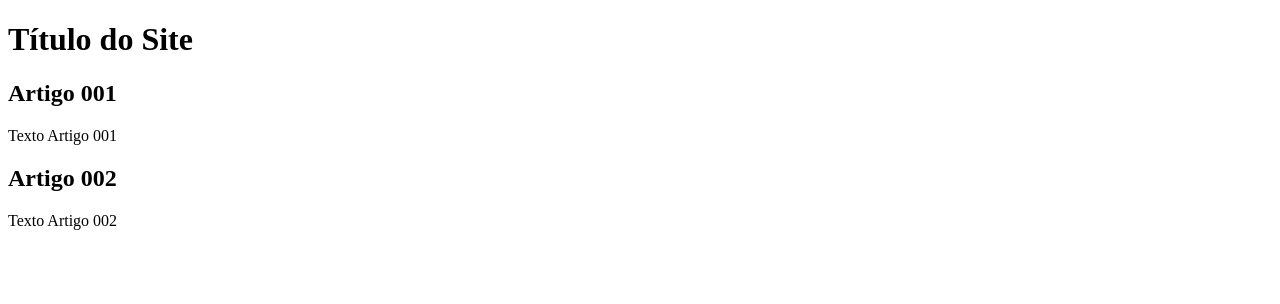
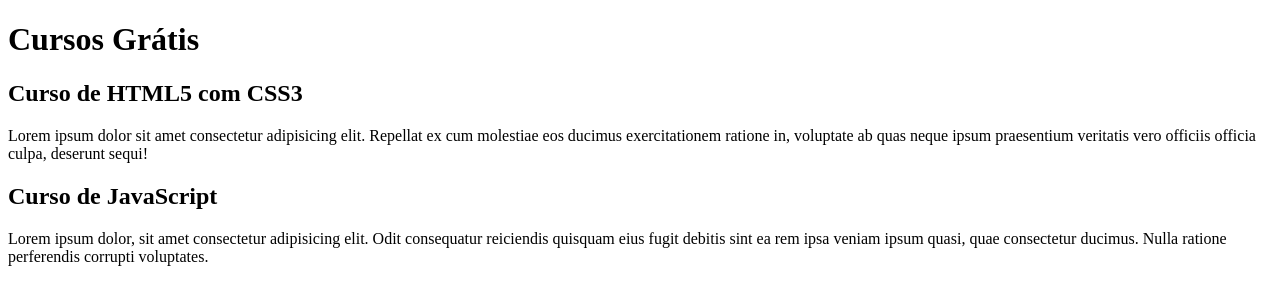
Before and after one commit to Arturmendes/projeto-site, a plain HTML site: page index.html in a window 1280 px wide. Drawn offline with Linux system fonts and the light colour scheme.

Commit message:
Comecei a escrever o conteúdo

```diff
--- a/index.html
+++ b/index.html
@@ -8,15 +8,15 @@
 <body>
     <main>
         <header>
-            <h1>Título do Site</h1>
+            <h1>Cursos Grátis</h1>
         </header>
         <article>
-            <h2>Artigo 001</h2>
-            <p>Texto Artigo 001</p>
+            <h2>Curso de HTML5 com CSS3</h2>
+            <p>Lorem ipsum dolor sit amet consectetur adipisicing elit. Repellat ex cum molestiae eos ducimus exercitationem ratione in, voluptate ab quas neque ipsum praesentium veritatis vero officiis officia culpa, deserunt sequi!</p>
         </article>
         <article>
-            <h2>Artigo 002</h2>
-            <p>Texto Artigo 002</p>
+            <h2>Curso de JavaScript</h2>
+            <p>Lorem ipsum dolor, sit amet consectetur adipisicing elit. Odit consequatur reiciendis quisquam eius fugit debitis sint ea rem ipsa veniam ipsum quasi, quae consectetur ducimus. Nulla ratione perferendis corrupti voluptates.</p>
         </article>
     </main>
 </body>
```
